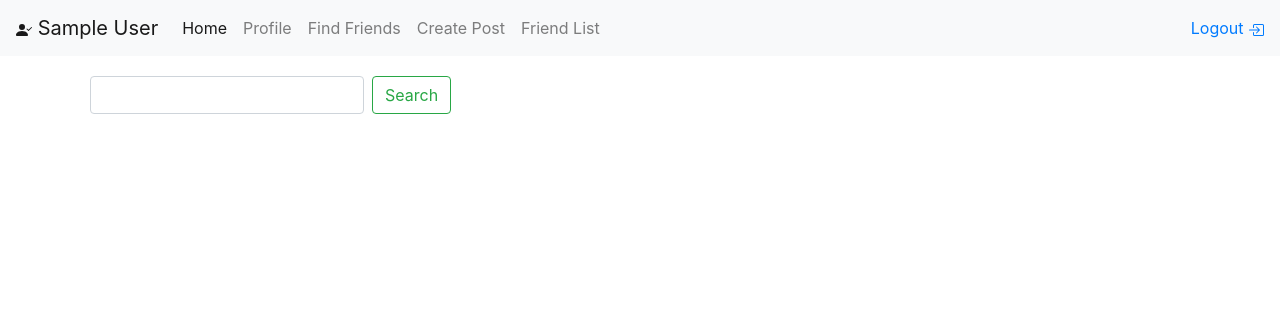
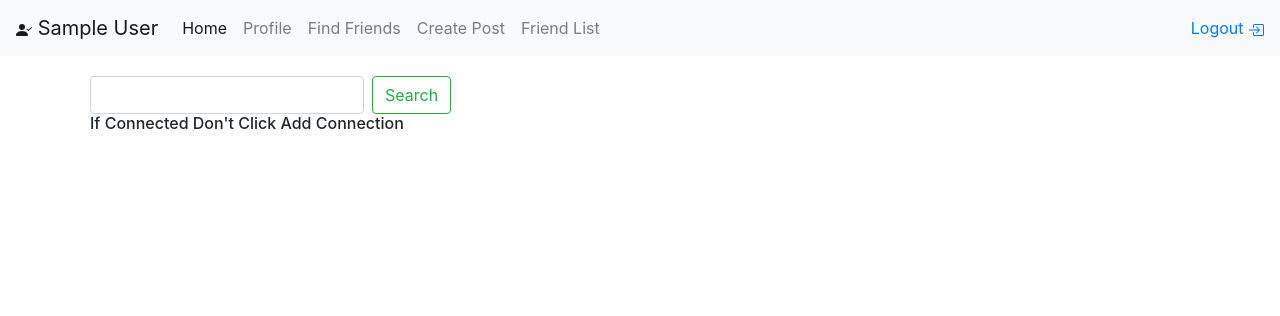
Before and after one commit to Akashchaurasiya3597/SocialMediaApp, a Django app: page / in a window 1280 px wide. Shown: the top 316 px of the page. Run offline with Django 3.2, Linux system fonts and the light colour scheme; the visitor is signed in with stand-in values (Sample User, id 1); some libraries are stand-ins or nearby versions.

Commit message:
find Friend print text message

```diff
--- a/templates/account/findfriendspage.html
+++ b/templates/account/findfriendspage.html
@@ -73,6 +73,7 @@
     </div>
 
 <div class="row">
+
     <div class="col">
            {% for user in users %}
 
@@ -124,7 +125,10 @@
 
 
         </div>
+
     </div>
+<h6>If Connected Don't Click Add Connection</h6>
+
 </div>
 
 
```
